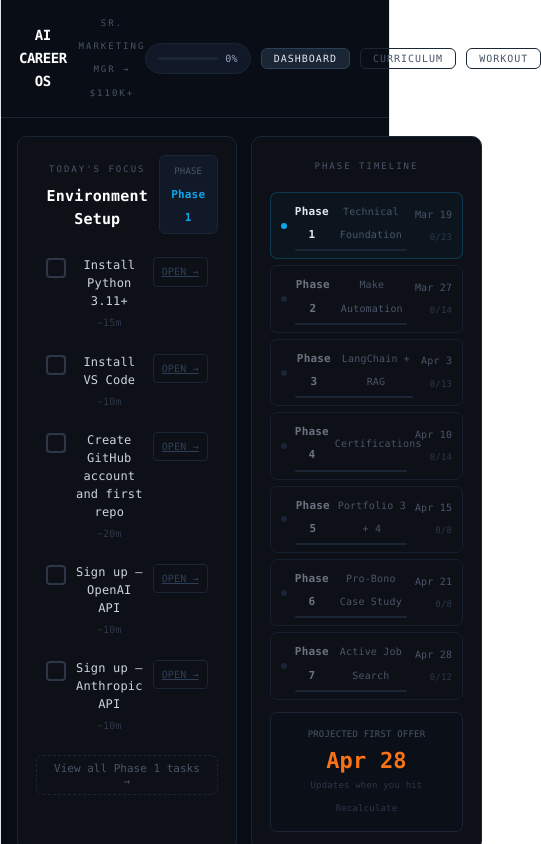
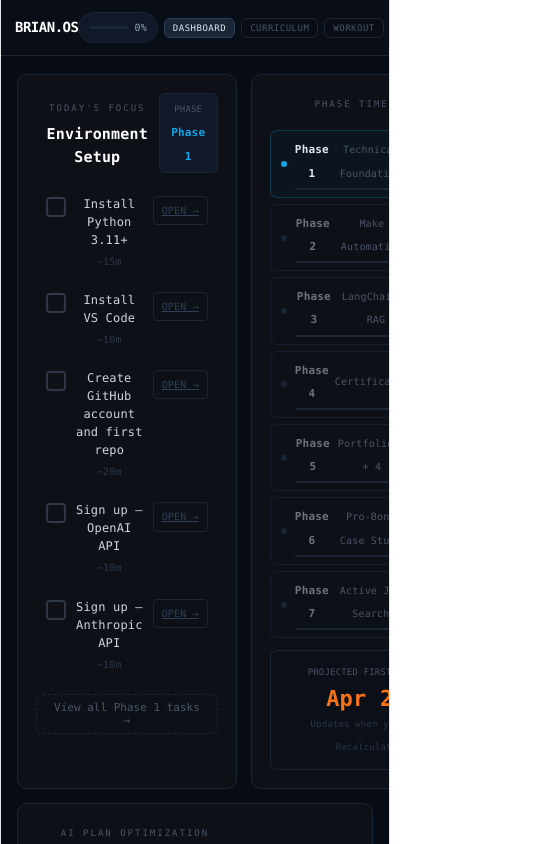
Before and after one commit to BC8n/brian-os, a React (Vite) app: page / in a window 390 px wide. Shown: the top 844 px of the page, 541 px wide, since content can reach past the window. Built offline with nearby package versions, Linux system fonts and the light colour scheme.

Commit message:
fix mobile nav layout, rename to brian.os

```diff
--- a/src/App.jsx
+++ b/src/App.jsx
@@ -373,21 +373,20 @@ export default function App() {
   };
 
   return (
-    <div style={{ minHeight: "100vh", background: C.bg, color: C.text, fontFamily: "'DM Mono', 'Fira Code', Consolas, monospace", fontSize: 13 }}>
+     <div style={{ minHeight: "100vh", background: C.bg, color: C.text, fontFamily: "'DM Mono', 'Fira Code', Consolas, monospace", fontSize: 13, overflowX: "hidden", maxWidth: "100vw" }}>
 
-      {/* NAV */}
       <div style={{
-        borderBottom: "1px solid " + C.border, padding: "12px 18px",
+        borderBottom: "1px solid " + C.border, padding: "12px 14px",
         display: "flex", alignItems: "center", justifyContent: "space-between",
-        background: "#090D15", position: "sticky", top: 0, zIndex: 100
+        background: "#090D15", position: "sticky", top: 0, zIndex: 100,
+        overflowX: "hidden"
       }}>
-        <div style={{ display: "flex", alignItems: "center", gap: 12 }}>
-          <div style={{ fontWeight: 800, fontSize: 14, color: "#fff", letterSpacing: "-0.5px" }}>AI CAREER OS</div>
-          <div style={{ fontSize: 9, color: C.muted, letterSpacing: "2px" }}>SR. MARKETING MGR → $110K+</div>
+        <div style={{ display: "flex", alignItems: "center", gap: 8, flexShrink: 0 }}>
+          <div style={{ fontWeight: 800, fontSize: 14, color: "#fff", letterSpacing: "-0.5px" }}>BRIAN.OS</div>
         </div>
-        <div style={{ display: "flex", alignItems: "center", gap: 10 }}>
-          <div style={{ display: "flex", alignItems: "center", gap: 7, background: "#111827", border: "1px solid " + C.border, borderRadius: 20, padding: "3px 12px" }}>
-            <div style={{ width: 60, height: 3, background: C.border, borderRadius: 2, overflow: "hidden" }}>
+        <div style={{ display: "flex", alignItems: "center", gap: 6, flexShrink: 0 }}>
+          <div style={{ display: "flex", alignItems: "center", gap: 5, background: "#111827", border: "1px solid " + C.border, borderRadius: 20, padding: "3px 10px" }}>
+            <div style={{ width: 40, height: 3, background: C.border, borderRadius: 2, overflow: "hidden" }}>
               <div style={{ width: pct + "%", height: "100%", background: "linear-gradient(90deg,#0EA5E9,#8B5CF6)", transition: "width 0.5s" }} />
             </div>
             <span style={{ fontSize: 10, color: "#94A3B8" }}>{pct}%</span>
@@ -400,9 +399,9 @@ export default function App() {
                 background: view === v ? C.border : "transparent",
                 border: "1px solid " + (view === v ? "#2D3F57" : C.border),
                 color: view === v ? C.bright : C.muted,
-                borderRadius: 6, padding: "4px 12px", fontSize: 10,
+                borderRadius: 6, padding: "4px 8px", fontSize: 9,
                 cursor: "pointer", fontFamily: "inherit",
-                letterSpacing: "1px", textTransform: "uppercase"
+                letterSpacing: "0.5px", textTransform: "uppercase"
               }}
             >
               {v}
```
